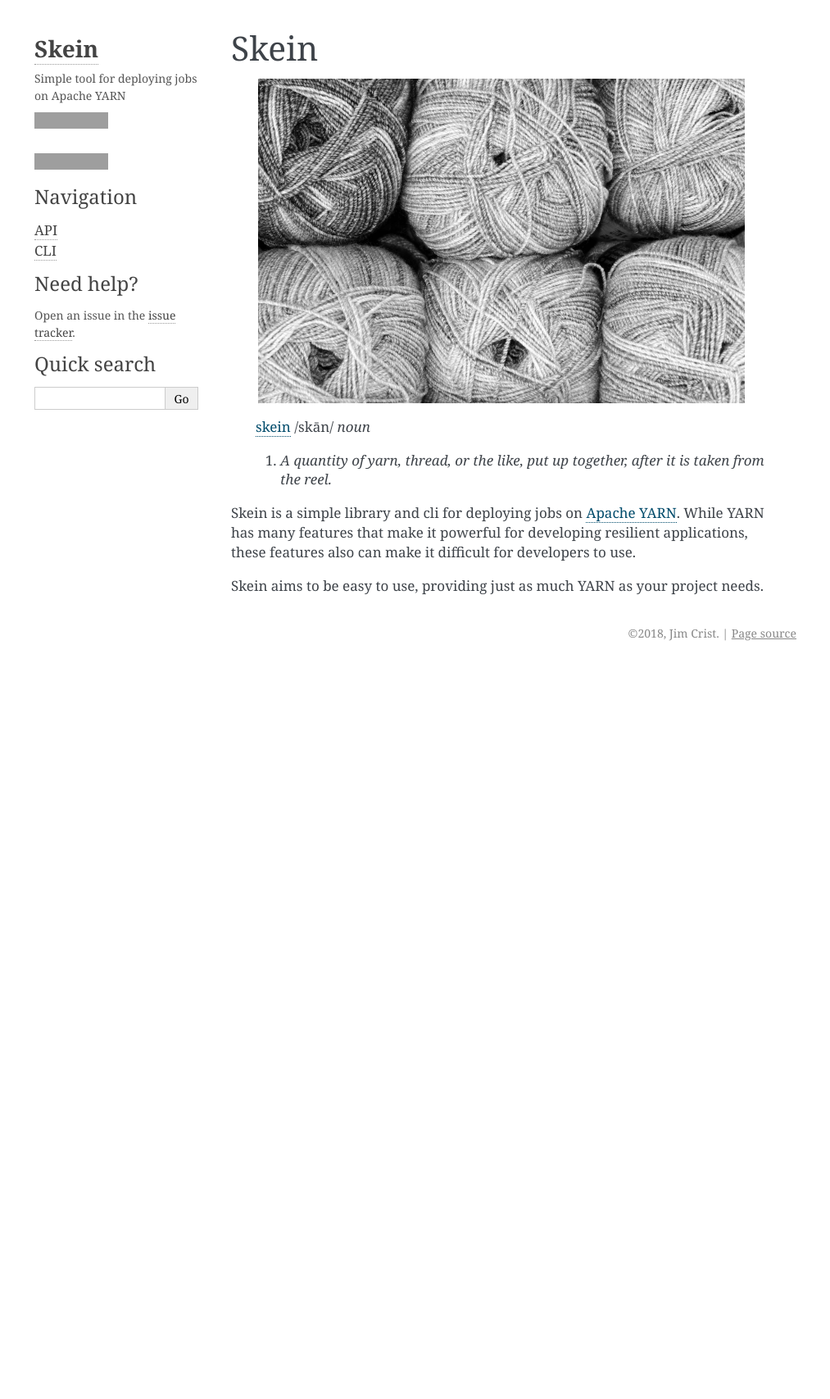
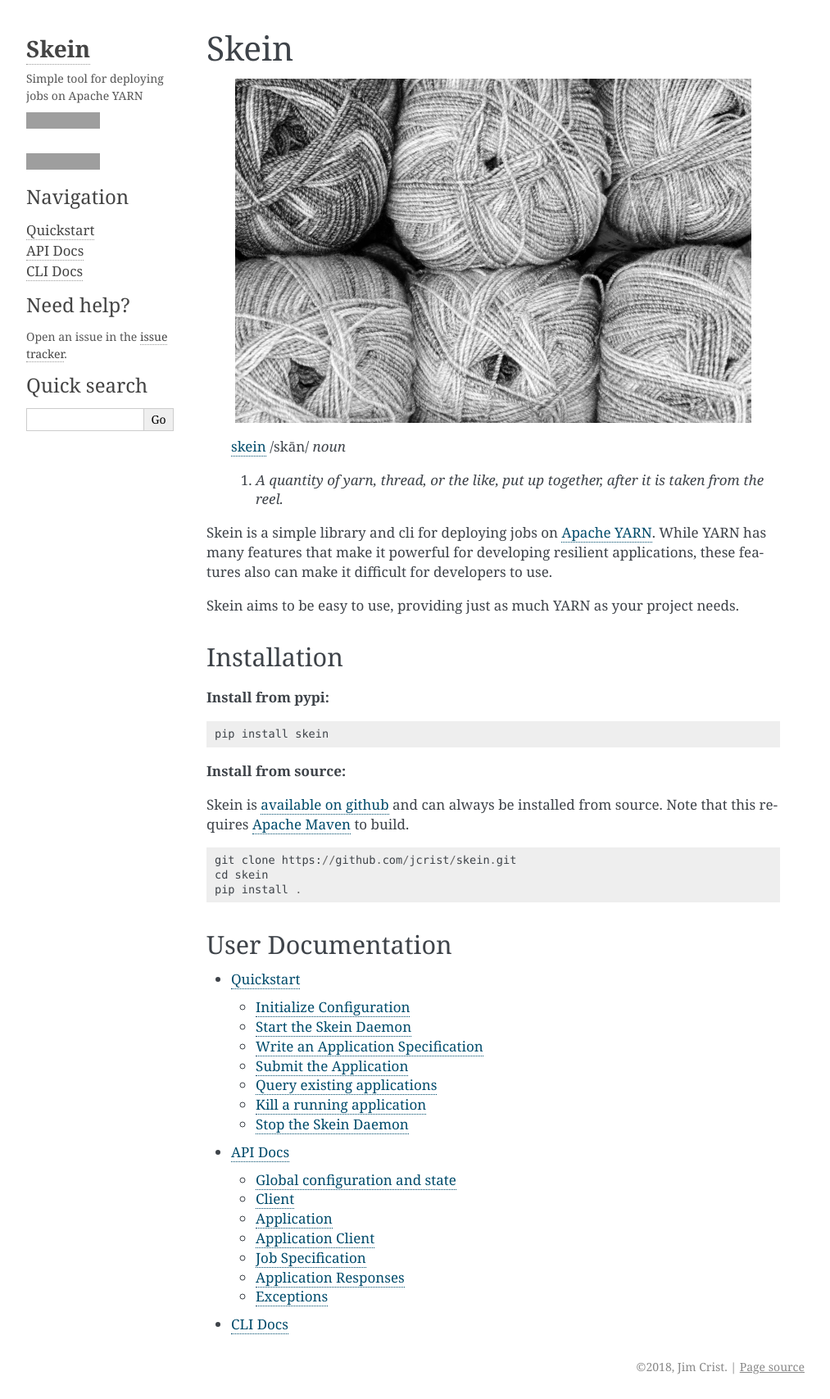
Before and after one commit to jcrist/skein, a Sphinx documentation site: the page built from docs/source/index.rst, in a window 1280 px wide. Shown: the whole page at 82% size, without its empty margins (138-1151 px from the left). Built offline with Sphinx 7.4.7, drawn with Linux system fonts in a browser that asks for light colours; before the commit the page ends 900 px from its top, so only the background shows below that; some of the changed lines change nothing that is shown; grey boxes are pictures that could not be loaded.

Commit message:
Add start of usage docs

```diff
--- /dev/null
+++ b/docs/source/_static/custom.css
@@ -0,0 +1,3 @@
+pre {
+    padding: 7px 10px;
+}
--- a/docs/source/api.rst
+++ b/docs/source/api.rst
@@ -1,5 +1,5 @@
-API
-===
+API Docs
+========
 
 .. currentmodule:: skein
 
--- a/docs/source/cli.rst
+++ b/docs/source/cli.rst
@@ -1,5 +1,5 @@
-CLI
----
+CLI Docs
+--------
 
 .. autoprogram:: skein.cli:entry
     :prog: skein
--- a/docs/source/conf.py
+++ b/docs/source/conf.py
@@ -30,7 +30,7 @@
 html_theme = 'alabaster'
 html_theme_path = [alabaster.get_path()]
 templates_path = ['_templates']
-html_static_path = []
+html_static_path = ['_static']
 html_theme_options = {
     'description': 'Simple tool for deploying jobs on Apache YARN',
     'github_button': True,
@@ -38,7 +38,10 @@
     'github_user': 'jcrist',
     'github_repo': 'skein',
     'travis_button': True,
-    'show_powered_by': False
+    'show_powered_by': False,
+    'page_width': '960px',
+    'sidebar_width': '200px',
+    'code_font_size': '0.8em'
 }
 html_sidebars = {
     '**': ['about.html',
--- a/docs/source/index.rst
+++ b/docs/source/index.rst
@@ -21,8 +21,35 @@
 Skein aims to be easy to use, providing just as much YARN as your project
 needs.
 
+Installation
+------------
+
+**Install from pypi:**
+
+.. code::
+
+    pip install skein
+
+**Install from source:**
+
+Skein is `available on github <https://github.com/jcrist/skein>`_ and can
+always be installed from source. Note that this requires `Apache Maven
+<https://maven.apache.org/>`_ to build.
+
+
+.. code::
+
+    git clone https://github.com/jcrist/skein.git
+    cd skein
+    pip install .
+
+
+User Documentation
+------------------
+
 .. toctree::
-    :hidden:
+    :maxdepth: 2
 
+    quickstart.rst
     api.rst
     cli.rst
--- /dev/null
+++ b/docs/source/quickstart.rst
@@ -0,0 +1,173 @@
+Quickstart
+==========
+
+First make sure that `Skein is installed <index.html#installation>`__.
+
+Skein is intended to be used either as a commandline application or
+programmatically using the Python API. This document provides a brief example
+using the commandline -- for more information please see the `API <api.html>`__
+or `CLI <cli.html>`__ documentation.
+
+
+Initialize Configuration
+------------------------
+
+Skein relies on a ``.skein`` directory in your home directory to store security
+credentials and runtime state. To initialize this directory, run `skein init
+<cli.html#skein-init>`__. Note that this only needs to be done once upon
+install.
+
+.. code::
+
+    $ skein init
+
+
+Start the Skein Daemon
+----------------------
+
+To communicate with the YARN Resource manager, Skein uses a background daemon
+process written in Java. How this process is managed is configurable, but for
+most users the pattern will be:
+
+1. Start the Skein daemon
+2. Execute yarn job/jobs
+3. Shut down the Skein daemon
+
+To do this from the command line, use `skein daemon start
+<cli.html#skein-daemon-start>`__:
+
+.. code::
+
+    $ skein daemon start
+    localhost:12345
+
+
+Write an Application Specification
+----------------------------------
+
+Skein applications are written declaratively as specifications. These can be
+provided as YAML or JSON files, or created programmatically using the
+`specification api <api.html#job-specification>`__.
+
+Here we create a simple "Hello World" application as a YAML file:
+
+.. code-block:: yaml
+
+    name: hello_world
+    queue: default
+
+    services:
+      my_service:
+        resources:
+          vcores: 1
+          memory: 128
+        files:
+          - file: payload.txt
+        commands:
+          - echo "Sleeping for 60 seconds"
+          - sleep 60
+          - cat payload.txt
+          - echo "Stopping service"
+
+Where the contents of ``payload.txt`` is:
+
+.. code-block:: text
+
+    Hello World!
+
+Walking through this specification:
+
+- The application name is specified as ``hello_world``, and the will be
+  deployed in the YARN queue ``default``.
+
+- The application starts a single service ``my_service`` on a container using 1
+  virtual core and 128 MB of memory.
+
+- The file ``payload.txt`` is distributed with the application.
+
+- The service runs a few Shell commands. These will be run in order, stopping
+  on the first failure, and all outputs logged in the container logs.
+
+
+Submit the Application
+----------------------
+
+Applications are submitted to be run on the cluster using the `skein
+application submit <cli.html#skein-application-submit>`__ command:
+
+.. code::
+
+    $ skein application submit hello_world.yaml
+    application_1526497750451_0009
+
+This uploads any necessary files to HDFS, and submits the application to the
+YARN scheduler. Depending on current cluster usage this could start immediately
+or at a later time. The command outputs the Application ID, which is needed for
+subsequent commands.
+
+
+Query existing applications
+---------------------------
+
+As YARN processes applications, they work through several states, enumerated by
+:class:`~skein.model.ApplicationState`. The status of all Skein applications
+can be queried using the `skein application ls
+<cli.html#skein-application-ls>`__ command. By default this shows all
+applications that are either ``SUBMITTED``, ``ACCEPTED``, or ``RUNNING``.
+
+.. code::
+
+    $ skein application ls
+    APPLICATION_ID                    NAME           STATE      STATUS       CONTAINERS    VCORES    MEMORY
+    application_1526497750451_0009    hello_world    RUNNING    UNDEFINED    2             2         640
+
+You can also filter by application state. Here we show all ``KILLED`` and ``FAILED`` applications:
+
+.. code::
+
+    $ skein application ls -s KILLED -s FAILED
+    APPLICATION_ID                    NAME           STATE     STATUS    CONTAINERS    VCORES    MEMORY
+    application_1526497750451_0002    hello_world    KILLED    KILLED    0             0         0
+    application_1526497750451_0004    hello_world    KILLED    KILLED    0             0         0
+    application_1526497750451_0005    hello_world    FAILED    FAILED    0             0         0
+
+To get the status of a specific application, use the `skein application status
+<cli.html#skein-application-status>`__ command:
+
+.. code::
+
+    $ skein application status application_1526497750451_0009
+    APPLICATION_ID                    NAME           STATE      STATUS       CONTAINERS    VCORES    MEMORY
+    application_1526497750451_0009    hello_world    RUNNING    UNDEFINED    2             2         640
+
+
+Kill a running application
+--------------------------
+
+By default, applications shutdown once all of their services have exited *or*
+any service exits with a non-zero exit code. To explicitly kill an application,
+use the `skein application kill <cli.html#skein-application-kill>`__ command:
+
+.. code::
+
+    $ skein application kill application_1526497750451_0009
+
+    # See that the application was killed
+    $ skein application status application_1526497750451_0009
+    APPLICATION_ID                    NAME           STATE     STATUS    CONTAINERS    VCORES    MEMORY
+    application_1526497750451_0009    hello_world    KILLED    KILLED    0             0         0
+
+
+Stop the Skein Daemon
+---------------------
+
+Once you've completed your work, you can shutdown the Skein daemon. This isn't
+strictly necessary (the daemon can run for long periods), but helps keep
+resource usage on the edge node low.
+
+To do this from the command line, use `skein daemon stop
+<cli.html#skein-daemon-stop>`__.
+
+.. code::
+
+    $ skein daemon stop
```
